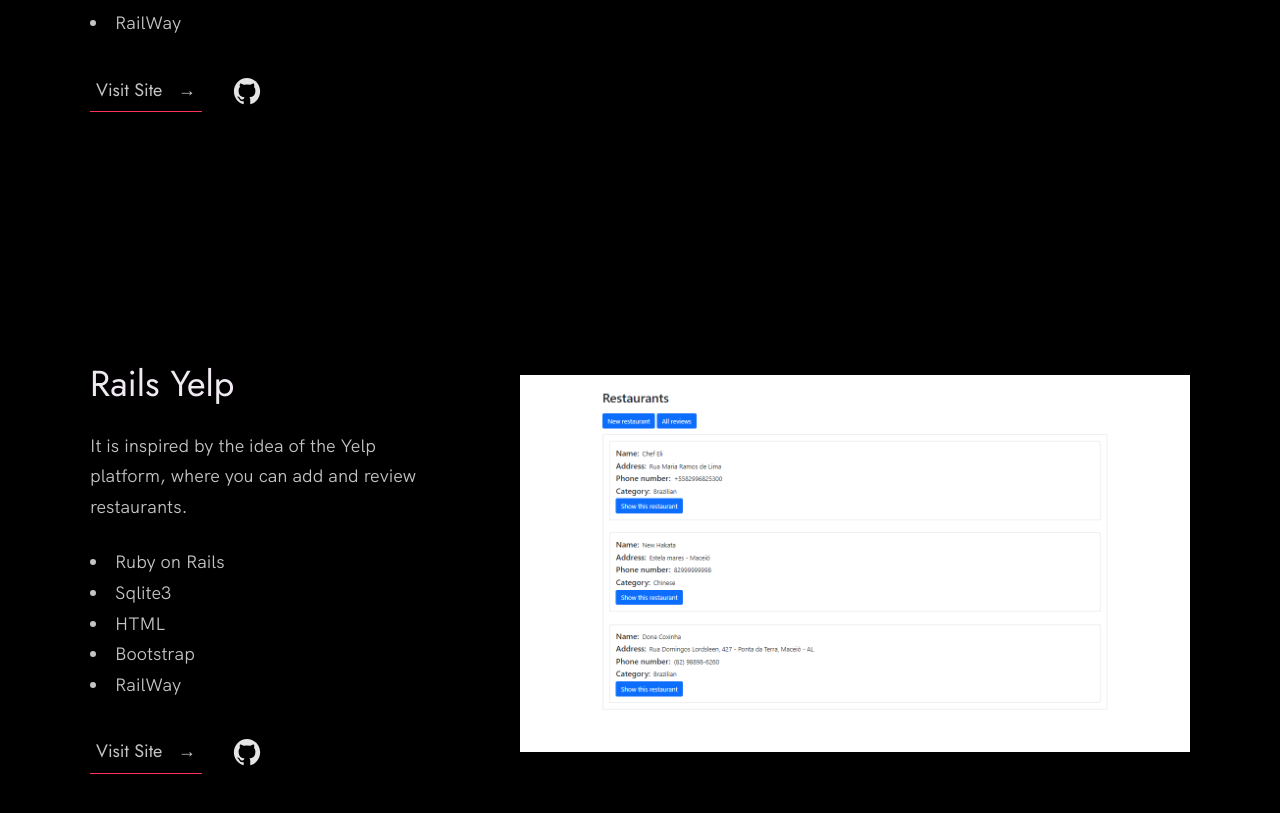
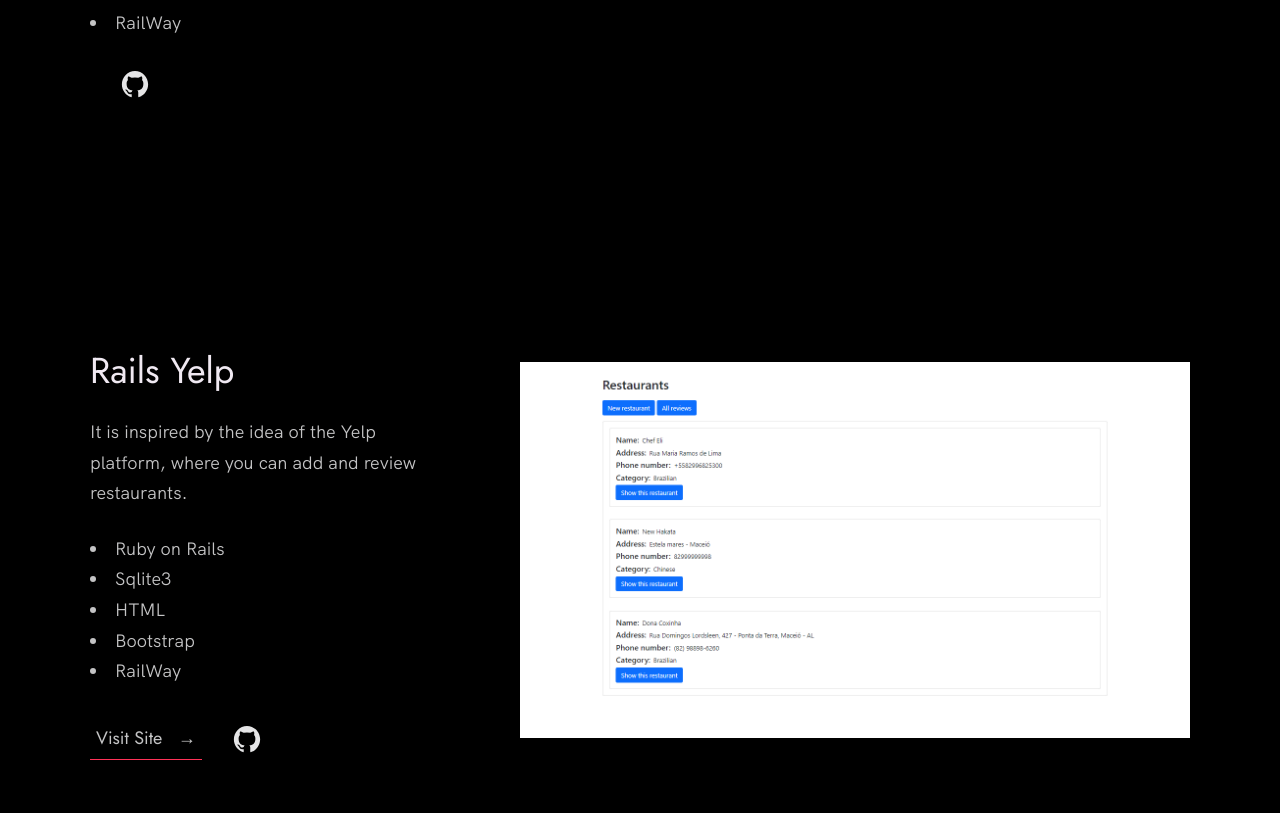
Before and after one commit to srbernardo/portfolio, a plain HTML site: page index.html in a window 1280 px wide. Shown: the part 3461-4274 px from the top of the page. Drawn offline with Linux system fonts and the light colour scheme.

Commit message:
Removo link to royal stays deploy

```diff
--- a/index.html
+++ b/index.html
@@ -169,9 +169,6 @@
                 <li>RailWay</li>
               </ul>
               <div class="work__links">
-                <a href="https://royal-stays-production.up.railway.app/" target="_blank" class="link__text">
-                  Visit Site <span>&rarr;</span>
-                </a>
                 <a href="https://github.com/srbernardo/royal-stays" target="_blank" >
                   <img src="./images/github.svg" class="work__code" title="View Source Code" alt="GitHub">
                 </a>
```
